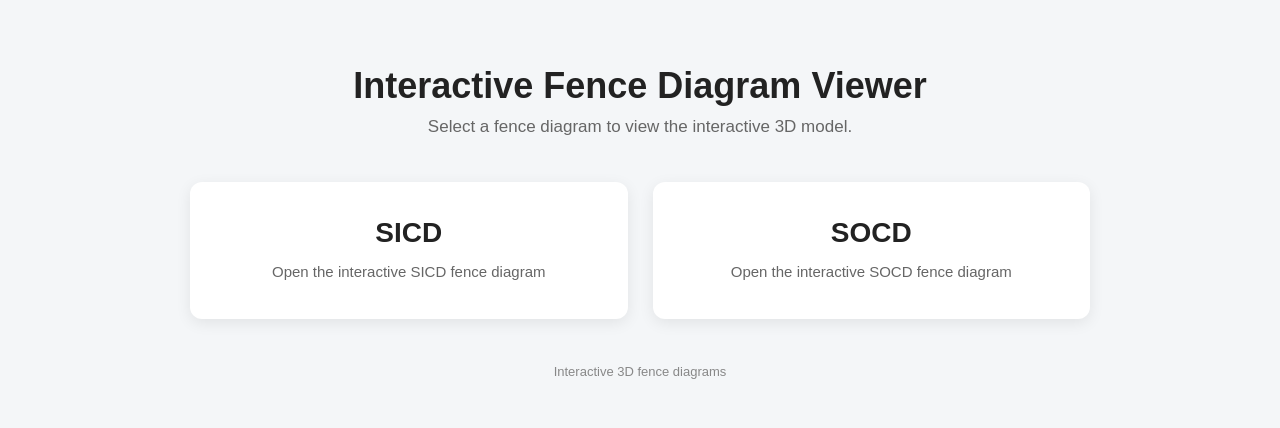
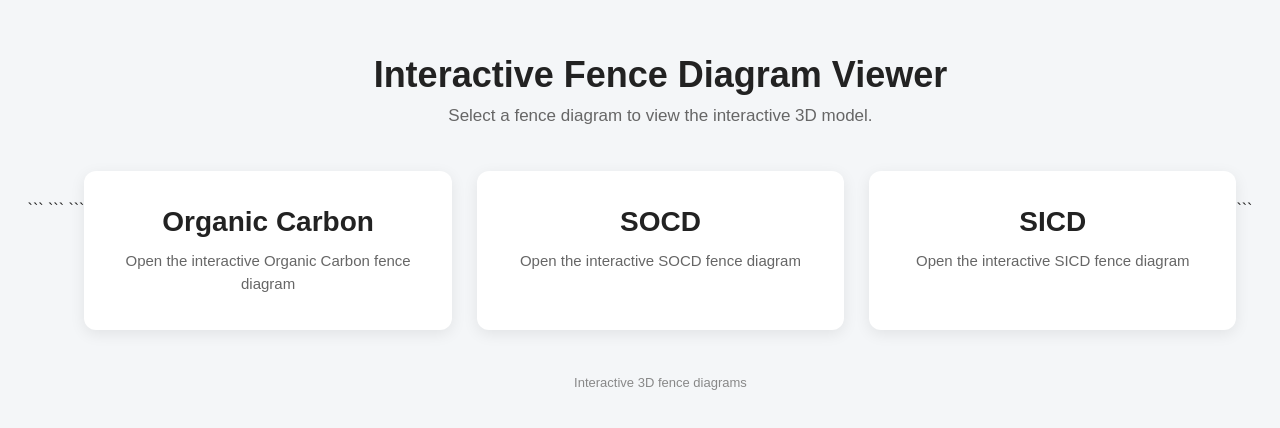
Before and after one commit to charlietrotman3/Chapter-4---Fence-Diagram-Viewer, a plain HTML site: page index.html in a window 1280 px wide. Shown: the part 190-618 px from the top of the page. Drawn offline with Linux system fonts and the light colour scheme.

Commit message:
Refactor HTML and CSS for layout improvements

````diff
--- a/index.html
+++ b/index.html
@@ -1,9 +1,11 @@
 <!DOCTYPE html>
+
 <html lang="en">
 <head>
     <meta charset="UTF-8">
     <meta name="viewport" content="width=device-width, initial-scale=1.0">
 
+```
 <title>Interactive Fence Diagram Viewer</title>
 
 <style>
@@ -24,7 +26,7 @@
 
     .container {
         width: 90%;
-            max-width: 900px;
+        max-width: 1200px;
         text-align: center;
     }
 
@@ -42,7 +44,7 @@
 
     .plots {
         display: grid;
-            grid-template-columns: repeat(2, 1fr);
+        grid-template-columns: repeat(3, 1fr);
         gap: 25px;
     }
 
@@ -80,7 +82,7 @@
         font-size: 13px;
     }
 
-        @media (max-width: 650px) {
+    @media (max-width: 850px) {
 
         .plots {
             grid-template-columns: 1fr;
@@ -91,10 +93,13 @@
         }
     }
 </style>
+```
+
 </head>
 
 <body>
 
+```
 <div class="container">
 
     <h1>Interactive Fence Diagram Viewer</h1>
@@ -105,10 +110,10 @@
 
     <div class="plots">
 
-            <a class="plot-card" href="SICD_interactive.html">
-                <h2>SICD</h2>
+        <a class="plot-card" href="OC_interactive.html">
+            <h2>Organic Carbon</h2>
             <p>
-                    Open the interactive SICD fence diagram
+                Open the interactive Organic Carbon fence diagram
             </p>
         </a>
 
@@ -119,6 +124,13 @@
             </p>
         </a>
 
+        <a class="plot-card" href="SICD_interactive.html">
+            <h2>SICD</h2>
+            <p>
+                Open the interactive SICD fence diagram
+            </p>
+        </a>
+
     </div>
 
     <div class="footer">
@@ -126,6 +138,7 @@
     </div>
 
 </div>
+```
 
 </body>
 </html>
````
Lines whose indentation alone changed are shown as unchanged.
